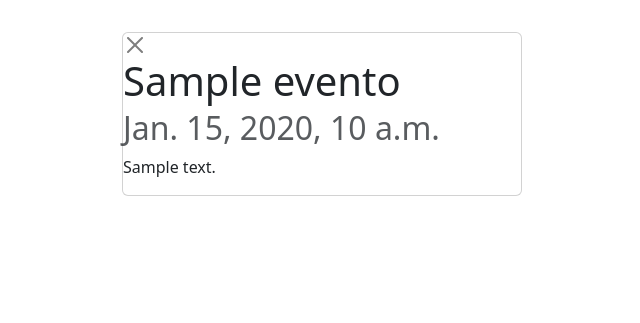
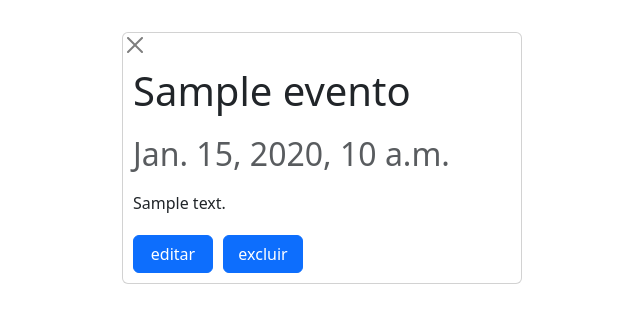
Before and after one commit to sebasthub/agenda, a Django app: page /evento/1/ in a window 1280 px wide. Shown: the part 54-377 px from the top of the page, without its empty margins (318-958 px from the left). Run offline with Django 4.2, Linux system fonts and the light colour scheme; tables that the repository leaves empty hold one stand-in row (values such as "Sample post").

Commit message:
alteracoes no estilo de apresentacao eventos

```diff
--- a/AgendaApp/eventos/templates/detail.html
+++ b/AgendaApp/eventos/templates/detail.html
@@ -3,8 +3,12 @@
 {% block conteudo %}
 <div class="card" style="width: 25rem">
     <a class="btn-close" href="{% url "index" %}"></a>
-    <h1 class="card-title">{{ evento.titulo_do_evento }}</h1>
-    <h2 class="card-subtitle mb-2 text-body-secondary">{{ evento.data_e_hora }}</h2>
-    <p class="card-text">{{ evento.descricao }}</p>
+    <h1 class="card-title" style="margin: 10px">{{ evento.titulo_do_evento }}</h1>
+    <h2 class="card-subtitle mb-2 text-body-secondary" style="margin: 10px">{{ evento.data_e_hora }}</h2>
+    <p class="card-text" style="margin: 10px">{{ evento.descricao }}</p>
+    <div style="display: flex; margin: 10px">
+        <a href="{% url "editar_evento" evento.id%}" class="btn btn-primary" style="width: 5rem; margin-right: 10px">editar</a>
+        <a href="{% url "excluir_evento" evento.id%}" class="btn btn-primary" style="width: 5rem">excluir</a>
+    </div>
 <div>
 {% endblock conteudo %}
```
Also changed, not shown: AgendaApp/eventos/templates/index.html (+8 -4 lines).
